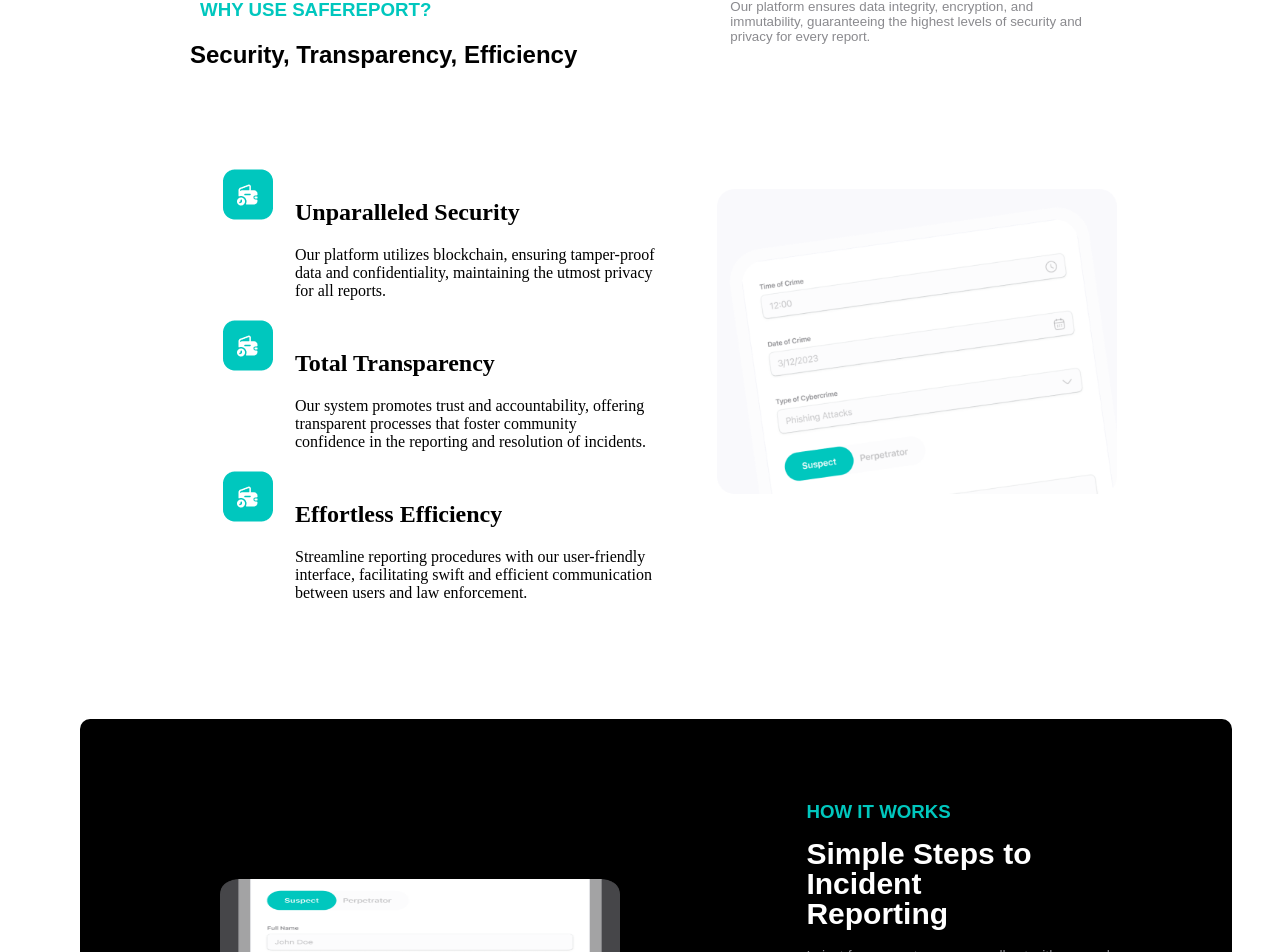
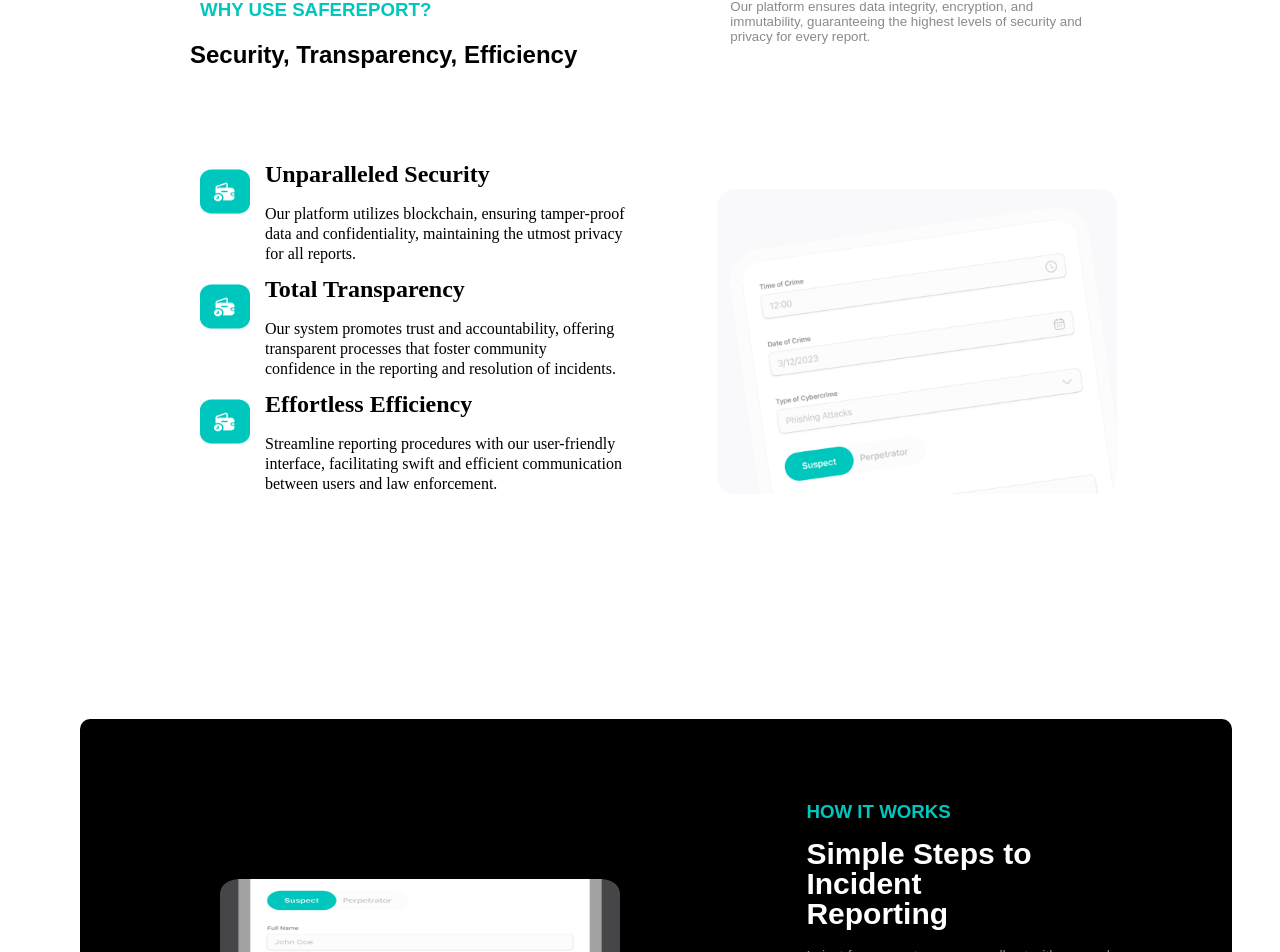
Before and after one commit to favourjesudamilola/SafeReport, an Angular app: page /home in a window 1280 px wide. Shown: the part 857-1809 px from the top of the page. Built offline with nearby package versions, Linux system fonts and the light colour scheme.

Commit message:
latest changess

```diff
--- a/src/app/home/home.component.css
+++ b/src/app/home/home.component.css
@@ -100,18 +100,29 @@
 }
 
 .benefits ul{
-    margin-left: 80px;
-    list-style-image: url("/assets/images/Benefiticon.png");
+    list-style-type: none;
 }
 
-.benefits .lists .list1{
-    padding-bottom: 20px;
-    margin-left: 15px;
+.benefits li{
+    display: flex;
 }
 
-.benefits .lists .p1{
-    padding-bottom: 20px;
+.benefits #listimage{
+    width: 50px;
+    height: 45px;
+}
+
+.benefits .list1{
+    padding-bottom: 10px;
+    margin-bottom: 15px;
     margin-left: 15px;
+    line-height: 10px;
+}
+
+.benefits p{
+    margin-bottom: 20px;
+    margin-left: 15px;
+    line-height: 20px;
 }
 
 .benefits .benefits-image{
--- a/src/app/home/home.component.html
+++ b/src/app/home/home.component.html
@@ -53,19 +53,26 @@
         <div class="benefits">
             <div class="lists">
                 <ul>
-                    <li><h2 class="list1"><strong>Unparalleled Security</strong></h2>
+                    <li><img id="listimage" src="/assets/images/Benefiticon.png">
+                        <div><h2 class="list1"><strong>Unparalleled Security</strong></h2>
                         <p class="p1">Our platform utilizes blockchain, ensuring tamper-proof <br>
                         data and confidentiality, maintaining the utmost privacy <br>
                         for all reports.</p>
+                        </div>
                     </li>
 
-                    <li><h2 class="list1"><strong>Total Transparency</strong></h2>
-                        <p class="p1">Our system promotes trust and accountability, offering <br>transparent processes that foster community <br>confidence in the reporting and resolution of incidents.</p>
+                    <li> <img id="listimage" src="/assets/images/Benefiticon.png">
+                        <div><h2 class="list1"><strong>Total Transparency</strong></h2>
+                            <p class="p1">Our system promotes trust and accountability, offering <br>transparent processes that foster community <br>confidence in the reporting and resolution of incidents.</p>
+                        </div>
                     </li>
 
-                    <li><h2 class="list1"><strong>Effortless Efficiency</strong></h2>
-                        <p class="p1">Streamline reporting procedures with our user-friendly <br>interface, facilitating swift and efficient communication <br>between users and law enforcement.</p>
-                    </li>
+                    <li> <img id="listimage" src="/assets/images/Benefiticon.png">
+                        <div>
+                            <h2 class="list1"><strong>Effortless Efficiency</strong></h2>
+                            <p class="p1">Streamline reporting procedures with our user-friendly <br>interface, facilitating swift and efficient communication <br>between users and law enforcement.</p>
+                        </div>
+                        </li>
                 </ul>
             </div>
 
```
